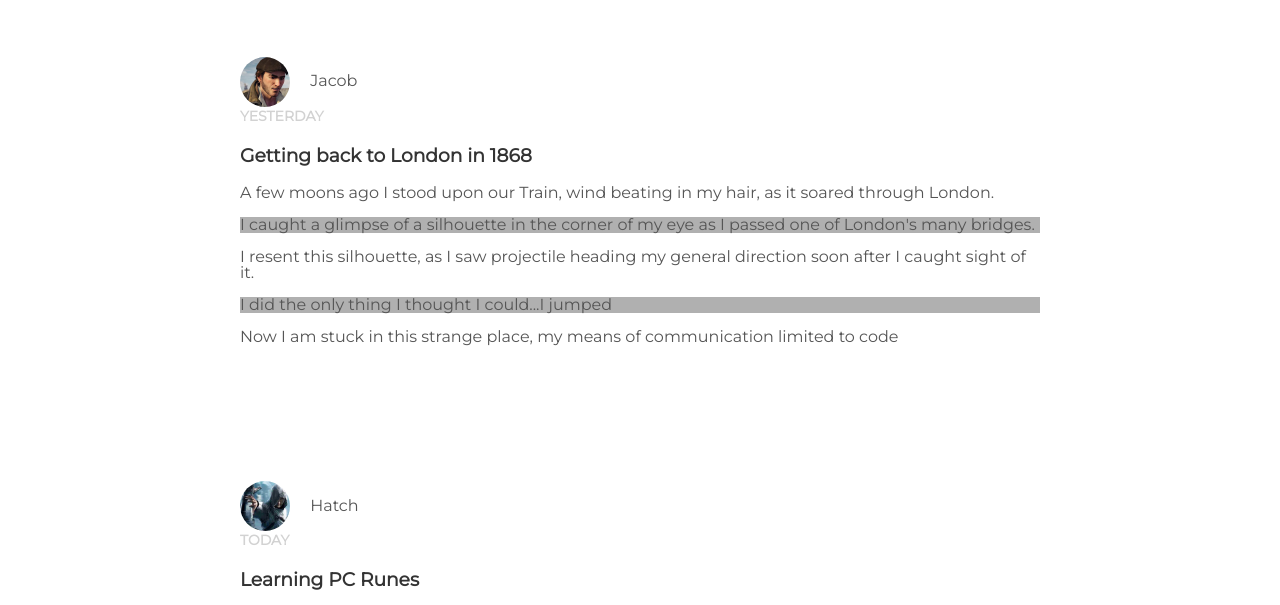
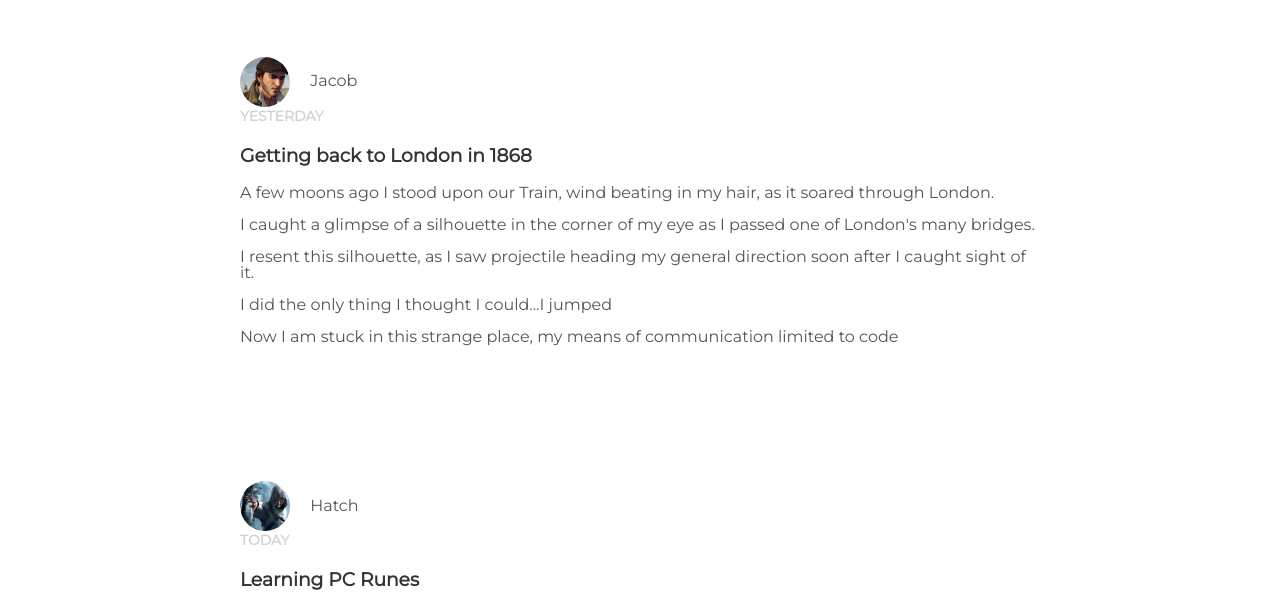
Before and after one commit to Geonite/Geonite.github.io, a plain HTML site: page index.html in a window 1280 px wide. Shown: the part 153-758 px from the top of the page. Drawn offline with Linux system fonts and the light colour scheme.

Commit message:
Update styles.css

```diff
--- a/styles.css
+++ b/styles.css
@@ -122,10 +122,6 @@ p {
   border-radius: 50%;
 }
 
-p:nth-child(even) {
-  background-color: #b0b0b0;
-}
-
 .about-content {
   letter-spacing: 0.1em;
 }
```
